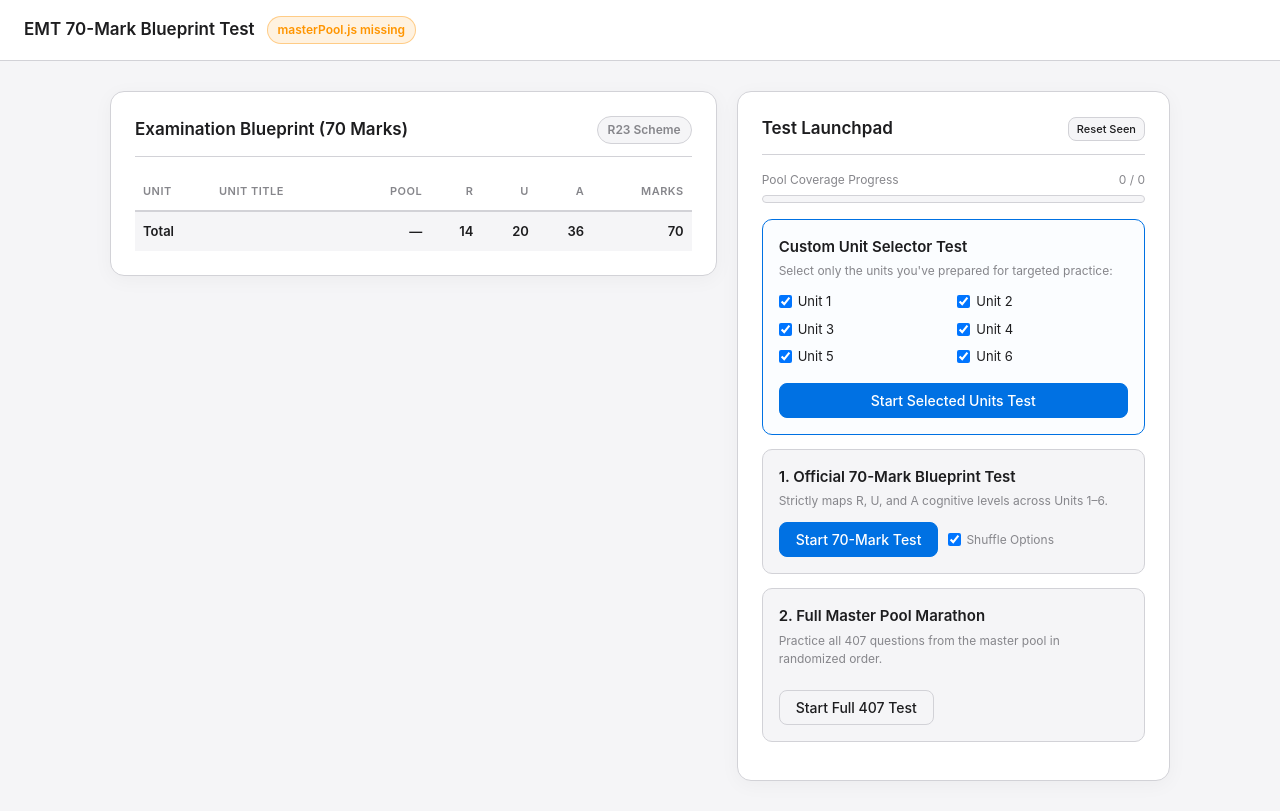
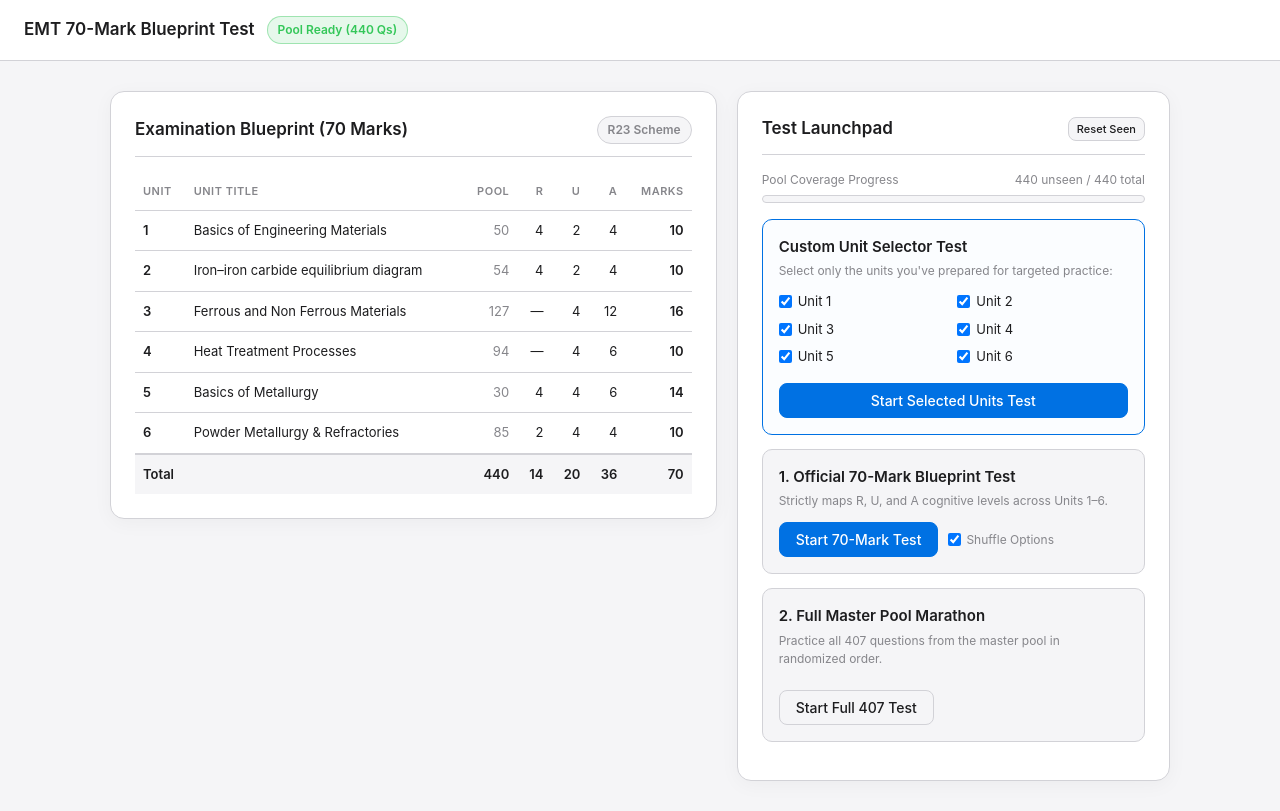
Before and after one commit to yuvraj7278/engineering-materials-quiz, a plain HTML site: page emt-test.html in a window 1280 px wide. Drawn offline with Linux system fonts and the light colour scheme.

Commit message:
Update emt-test.html (small chnage) bug fix

```diff
--- a/emt-test.html
+++ b/emt-test.html
@@ -1076,8 +1076,8 @@ function startBlueprintTest() {
   }
 
   window.addEventListener("DOMContentLoaded", () => {
-    if (typeof masterQuestionBank !== "undefined" && Array.isArray(masterQuestionBank)) {
-      initPool(masterQuestionBank);
+    if (typeof masterPool !== "undefined" && Array.isArray(masterPool)) {
+      initPool(masterPool);
     } else {
       const badge = document.getElementById("poolStatusBadge");
       badge.textContent = "masterPool.js missing";
```
